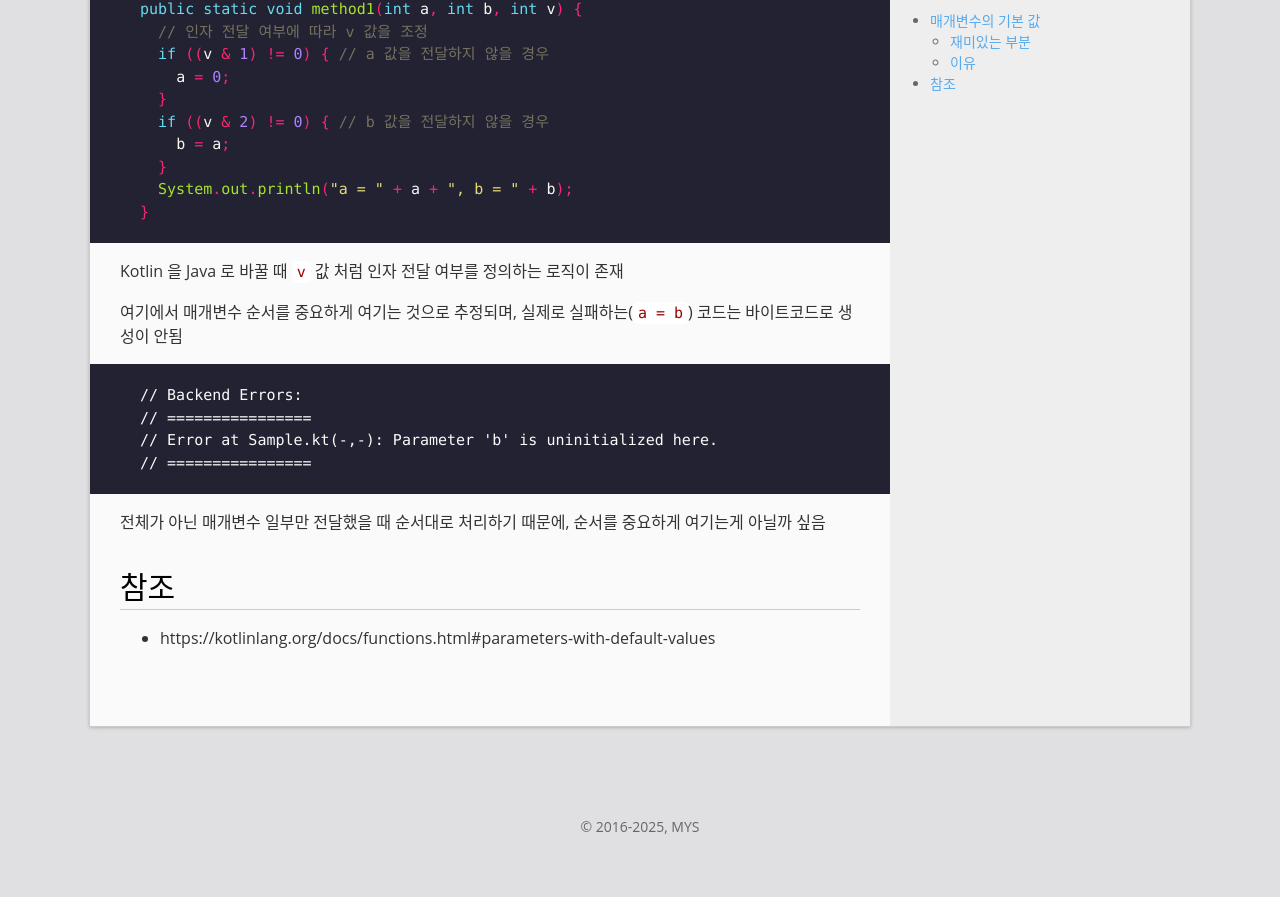
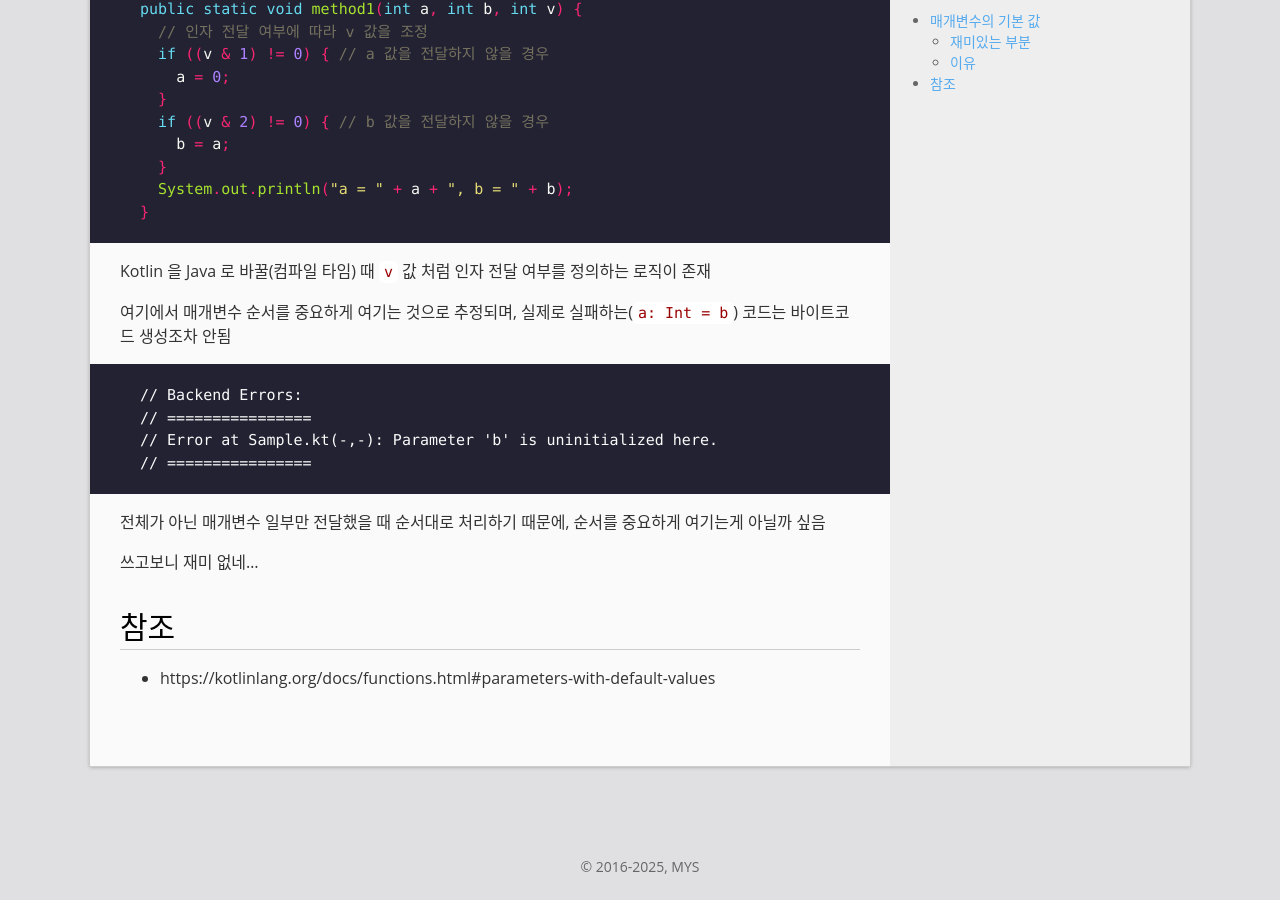
Before and after one commit to mystria/mystria.github.io, a Jekyll site: the page built from _posts/2025-11-16-kotlin-parameter-use-default-value.md, in a window 1280 px wide and 900 px high, scrolled down 1755 px. Built offline with Jekyll 4.4.1, drawn with Linux system fonts in a browser that asks for light colours; comment, search, counter and statistics services are not loaded; some of the changed text lies outside the part shown.

Commit message:
Edit content

```diff
--- a/_posts/2025-11-16-kotlin-parameter-use-default-value.md
+++ b/_posts/2025-11-16-kotlin-parameter-use-default-value.md
@@ -76,9 +76,9 @@ public static void method1(int a, int b, int v) {
 }
 ~~~
 
-Kotlin 을 Java 로 바꿀 때 `v` 값 처럼 인자 전달 여부를 정의하는 로직이 존재
+Kotlin 을 Java 로 바꿀(컴파일 타임) 때 `v` 값 처럼 인자 전달 여부를 정의하는 로직이 존재
 
-여기에서 매개변수 순서를 중요하게 여기는 것으로 추정되며, 실제로 실패하는(`a = b`) 코드는 바이트코드로 생성이 안됨
+여기에서 매개변수 순서를 중요하게 여기는 것으로 추정되며, 실제로 실패하는(`a: Int = b`) 코드는 바이트코드 생성조차 안됨
 ~~~
 // Backend Errors:
 // ================
@@ -88,5 +88,7 @@ Kotlin 을 Java 로 바꿀 때 `v` 값 처럼 인자 전달 여부를 정의하
 
 전체가 아닌 매개변수 일부만 전달했을 때 순서대로 처리하기 때문에, 순서를 중요하게 여기는게 아닐까 싶음
 
+쓰고보니 재미 없네...
+
 # 참조
 - https://kotlinlang.org/docs/functions.html#parameters-with-default-values
```
Also changed, not shown: other parts of _posts/2025-11-16-kotlin-parameter-use-default-value.md (+1 -1 lines).
